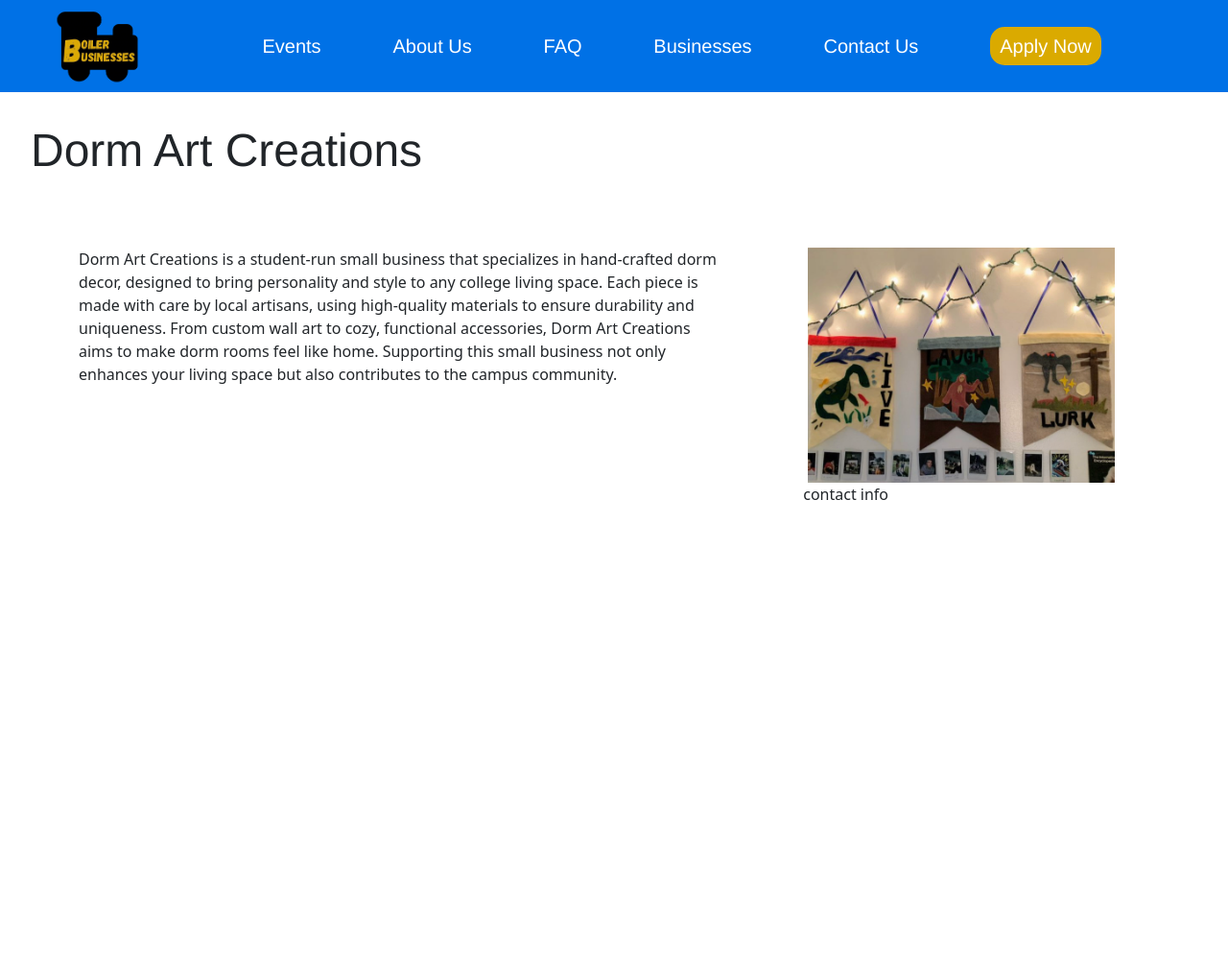
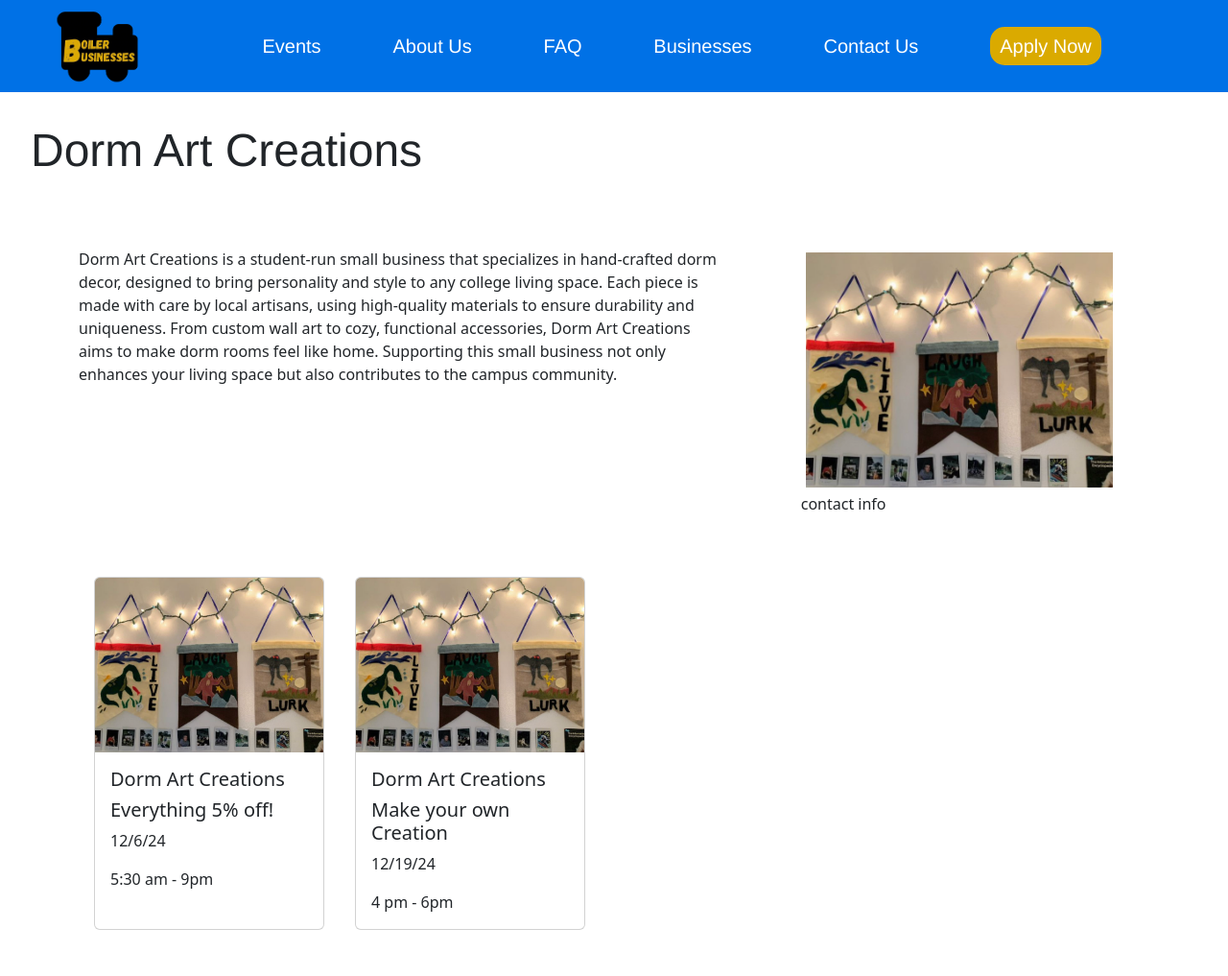
Before and after one commit to pCat78/pCat78.github.io, a PHP site: the page made by Dorm Art Creations.html in a window 1280 px wide. Shown: the whole page at 96% size. Before the commit the page ends 521 px from the top, so only its background shows below. Run offline with PHP 8.4, Linux system fonts and the light colour scheme; some web fonts are replaced.

Commit message:
hashtage

```diff
--- a/Dorm Art Creations.html
+++ b/Dorm Art Creations.html
@@ -39,8 +39,29 @@
       </div>
     </div>
   </div>
- <div class="business_events">
-
+ <div class="calendar_cards">
+  <div class="card">
+    <a href="business_name.html">
+    <img src="images/livelaughlurk.png" class="card-img-top" alt="...">
+    </a>
+    <div class="card-body">
+      <h5 class="card-title">Dorm Art Creations</h5>
+      <h5 class="card-title">Everything 5% off!</h5>
+      <p class="card-text date">12/6/24</p>
+      <p class="card-text time">5:30 am - 9pm</p>
+    </div>
+  </div>
+  <div class="card">
+    <a href="business_name.html">
+    <img src="images/livelaughlurk.png" class="card-img-top" alt="...">
+    </a>
+    <div class="card-body">
+      <h5 class="card-title">Dorm Art Creations</h5>
+      <h5 class="card-title">Make your own Creation</h5>
+      <p class="card-text date">12/19/24</p>
+      <p class="card-text time">4 pm - 6pm</p>
+    </div>
+  </div>
  </div>
 </div>
 </body>
--- a/calendar.html
+++ b/calendar.html
@@ -27,7 +27,7 @@
     <h1 class="title">Events</h1>
     <iframe id="calendar" src="https://calendar.google.com/calendar/embed?height=600&wkst=1&ctz=America%2FIndiana%2FIndianapolis&showPrint=0&src=M2U1YzNjOGY4NWFlZGZhZGI0YzEyM2NlNjhhOGQ2MjIyOTY5M2ZhMjY0OGI3NGE5MjlmYmI5MDAzNzZjNzk3MkBncm91cC5jYWxlbmRhci5nb29nbGUuY29t&color=%23F6BF26" style="border:solid 1px #777" frameborder="0" scrolling="no"></iframe>
     <h1>Events and Appointments</h1>
-    <div id="calendar_cards">
+    <div class="calendar_cards">
         <div class="card">
             <a href="business_name.html">
             <img src="images/livelaughlurk.png" class="card-img-top" alt="...">
--- a/master.css
+++ b/master.css
@@ -222,7 +222,7 @@
 }
 
 /*calendar*/
-#calendar_cards{
+.calendar_cards{
    display: flex;
    flex-wrap: wrap;
 }
@@ -231,10 +231,6 @@
    width: 90vw;
    height: 70vh;
    margin: 0rem 0rem 2rem 2rem;
-}
-
-.event_details{
-   color: gray;
 }
 
 /*contact us*/
@@ -256,5 +252,5 @@
 /*business profile*/
 
 .about_us_imgs {
-   margin-left: 5px;
+   margin: 5px;
 }
```
